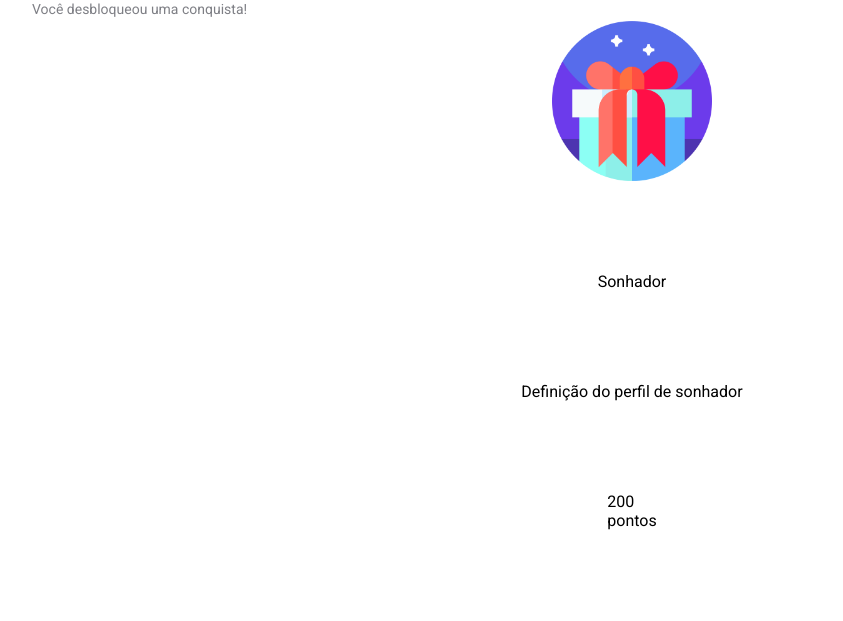
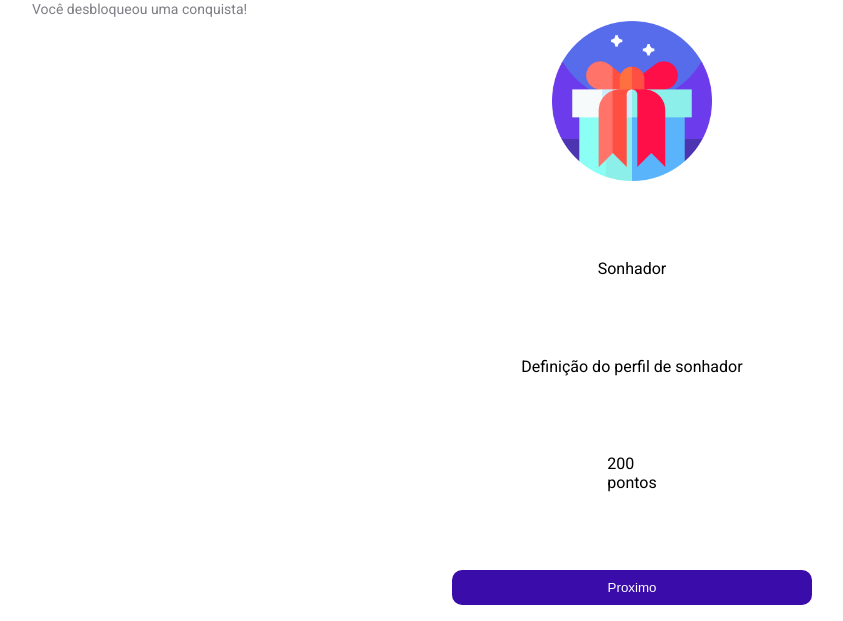
Before and after one commit to OBA-Amigu/amigu, a plain HTML site: page frontend/conquista.html in a window 1280 px wide. Shown: the part 179-800 px from the top of the page, without its empty margins (8-851 px from the left). Drawn offline with Linux system fonts and the light colour scheme.

Commit message:
Adicionando botão próximo no footer

```diff
--- a/frontend/conquista.html
+++ b/frontend/conquista.html
@@ -44,7 +44,7 @@
         </div>
 
         <footer>
-
+            <button><a href="">Proximo</a></button>
         </footer>
     </article>
 </body>
--- a/frontend/css/style.css
+++ b/frontend/css/style.css
@@ -302,3 +302,27 @@ article header .subtitulo h3 {
     margin: 0;
     padding: 0;
 }
+
+.content .titulo-conquista {
+    margin: 0;
+}
+
+button {
+    background-color: var(--blue-text);
+    color: var(--gray-light-text);
+    width: 45vh;
+    padding-top: 10px;
+    padding-bottom: 10px;
+    border-radius: 10px;
+}
+
+a {
+    color: white;
+    text-decoration: none;
+}
+
+footer {
+    display: grid;
+    justify-content: center;
+    margin-bottom: 2vh;
+}
```
